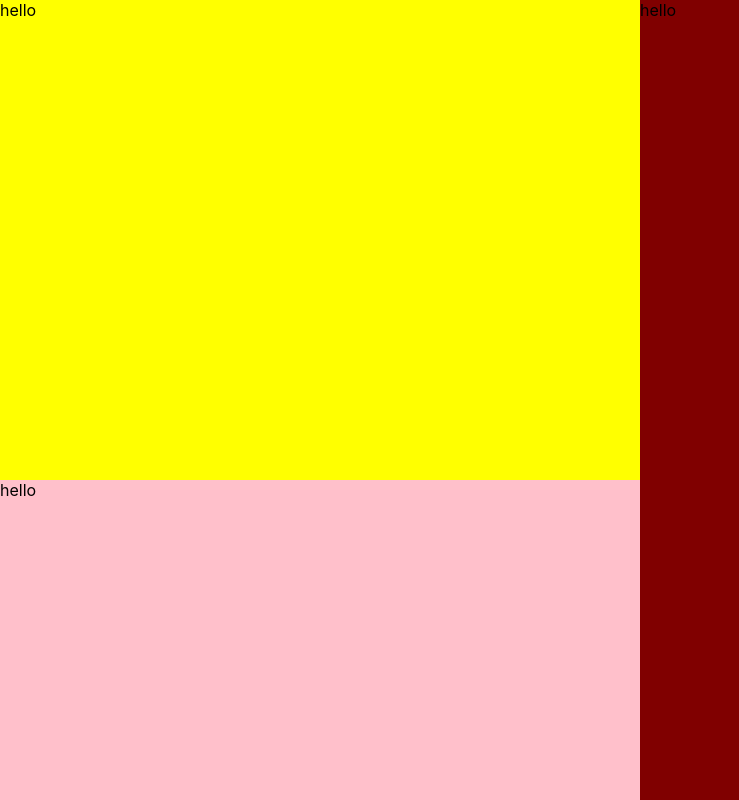
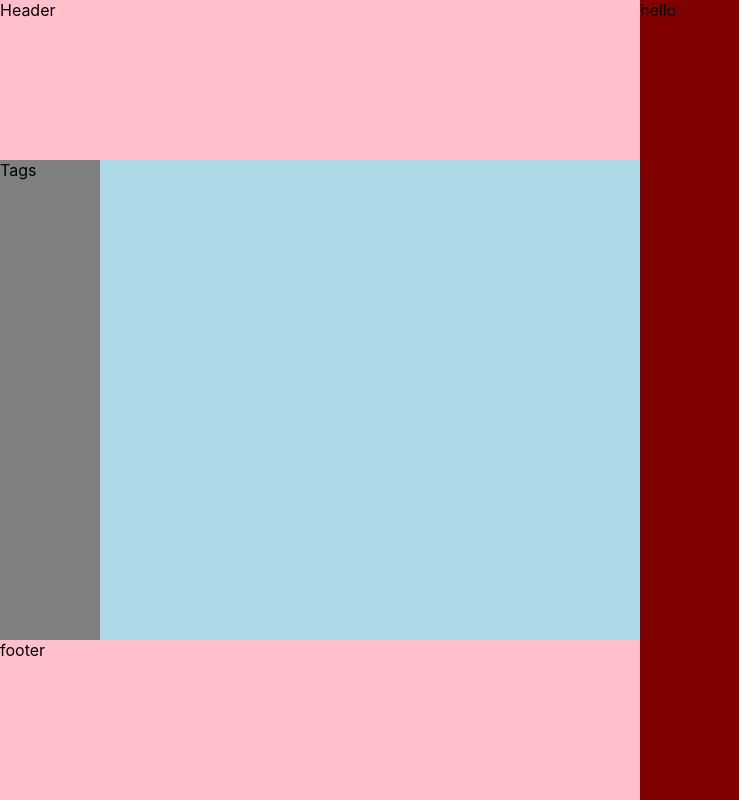
Before and after one commit to kclogics/chavali, a React app: page / in a window 1280 px wide. Shown: the whole page, without its empty margins (0-739 px from the left). Built offline with nearby package versions, Linux system fonts and the light colour scheme.

Commit message:
wireframing the left side container

```diff
--- a/src/App.css
+++ b/src/App.css
@@ -29,13 +29,25 @@
     bottom: 0;
   }
 }
-.LeftElement {
-  position: absolute;
-  bottom: 0;
+.LeftElementFooter,
+.LeftElementHeader,
+.LeftElementBody {
+  position: relative;
   width: 100%;
   background-color: pink;
-  height: 40%;
+  height: 20%;
   z-index: 10001;
+  display: block;
+}
+
+.LeftElementBody {
+  height: 60%;
+  background-color: lightblue;
+}
+.LeftElementBody .LeftElementTags {
+  width: 100px;
+  height: 100%;
+  background-color: grey;
 }
 
 /*# sourceMappingURL=App.css.map */
--- a/src/App.scss
+++ b/src/App.scss
@@ -1,6 +1,9 @@
 $primary-color: green;
 $left: yellow;
 $right: #800000;
+
+$outline: pink;
+$body: lightblue;
 
 .left,
 .right {
@@ -31,11 +34,27 @@ $right: #800000;
   }
 }
 
-.LeftElement {
-  position: absolute;
-  bottom: 0;
+.LeftElementFooter,
+.LeftElementHeader,
+.LeftElementBody {
+  position: relative;
   width: 100%;
-  background-color: pink;
-  height: 40%;
+  background-color: $outline;
+  height: 20%;
   z-index: 10001;
+  display: block;
 }
+
+.LeftElementHeader {
+}
+.LeftElementBody {
+  height: 60%;
+  background-color: $body;
+  .LeftElementTags {
+    width: 100px;
+    height: 100%;
+    background-color: grey;
+  }
+}
+.LeftElementFooter {
+}
--- a/src/components/left/left.js
+++ b/src/components/left/left.js
@@ -5,8 +5,12 @@ import "../../App.css";
 function Left() {
   return (
     <div className="left">
-      <div>hello</div>
-      <div className="LeftElement"> hello</div>
+      {/* <div className="LeftElementTags"> Tags</div> */}
+      <div className="LeftElementHeader"> Header</div>
+      <div className="LeftElementBody">
+        <div className="LeftElementTags">Tags</div>
+      </div>
+      <div className="LeftElementFooter"> footer</div>
     </div>
   );
 }
```
Also changed, not shown: 1 other file (tests, documents, lock files or other folders).
